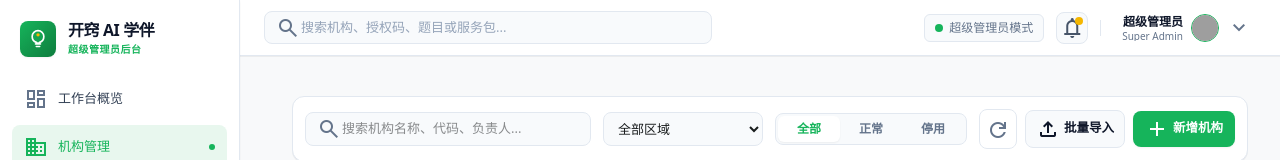
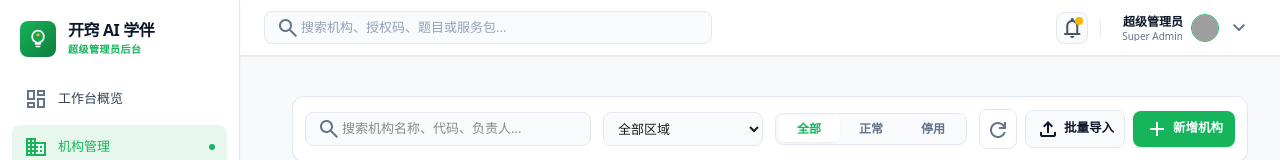
Before and after one commit to kessingye-gif/-2.0, a React (Vite) app: page / in a window 1280 px wide. Shown: the top 160 px of the page. Built offline with nearby package versions, Linux system fonts and the light colour scheme; grey boxes are pictures that could not be loaded.

Commit message:
删掉多余的文字

```diff
--- a/src/components/layout/Header.tsx
+++ b/src/components/layout/Header.tsx
@@ -51,12 +51,6 @@ export const Header: React.FC<HeaderProps> = ({
 
       {/* Right Controls */}
       <div className="flex items-center gap-3">
-        {/* Status indicator */}
-        <div className="hidden sm:flex items-center gap-1.5 px-2.5 py-1 rounded-md bg-[#F8FAFC] border border-[#E2E8F0] text-[12px] text-[#64748B] font-medium">
-          <span className="w-2 h-2 rounded-full bg-[#16B45B]"></span>
-          <span>{currentUser.role === 'super_admin' ? '超级管理员模式' : '机构工作台'}</span>
-        </div>
-
         {/* Notifications */}
         <button
           type="button"
```
